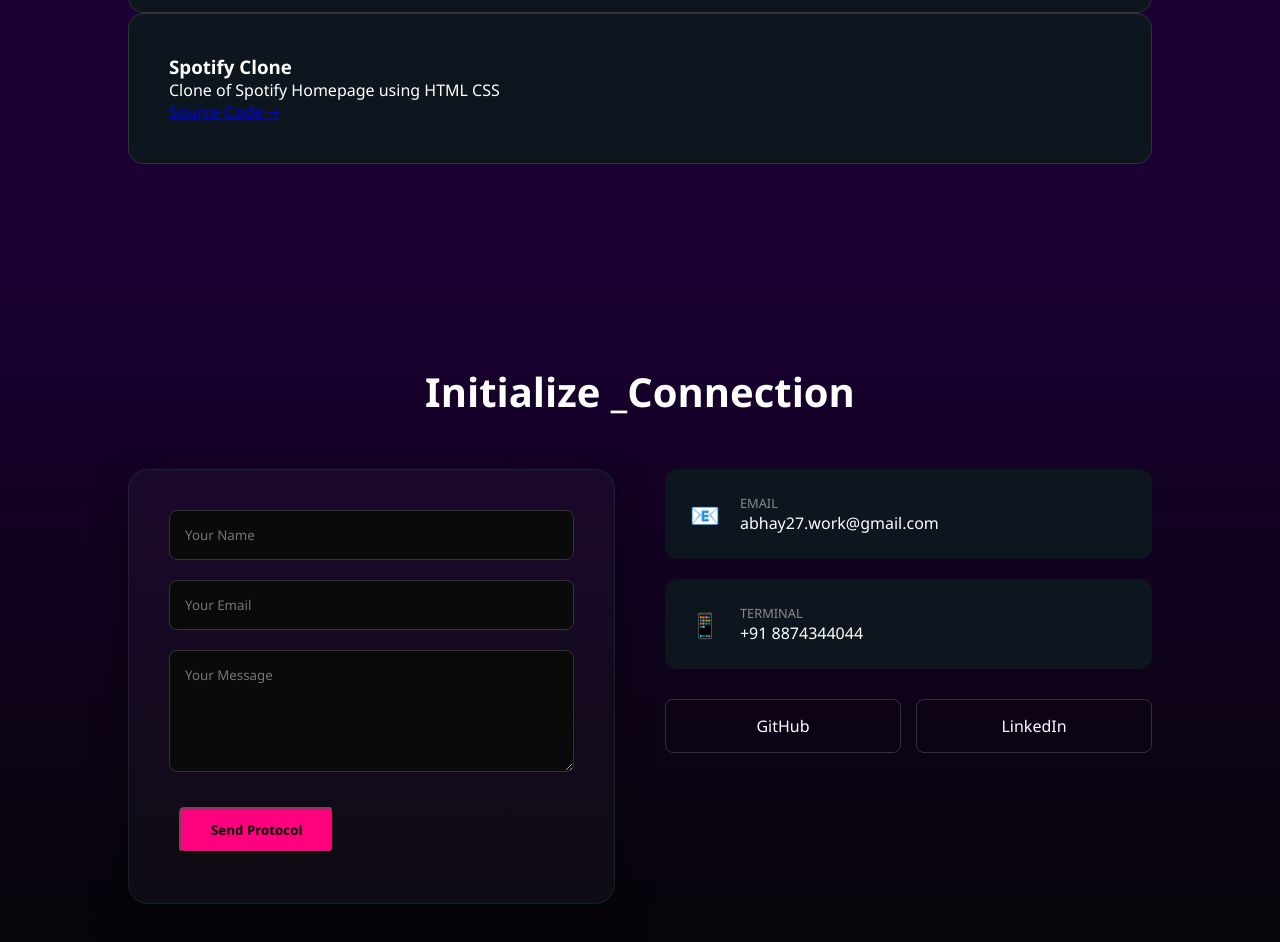
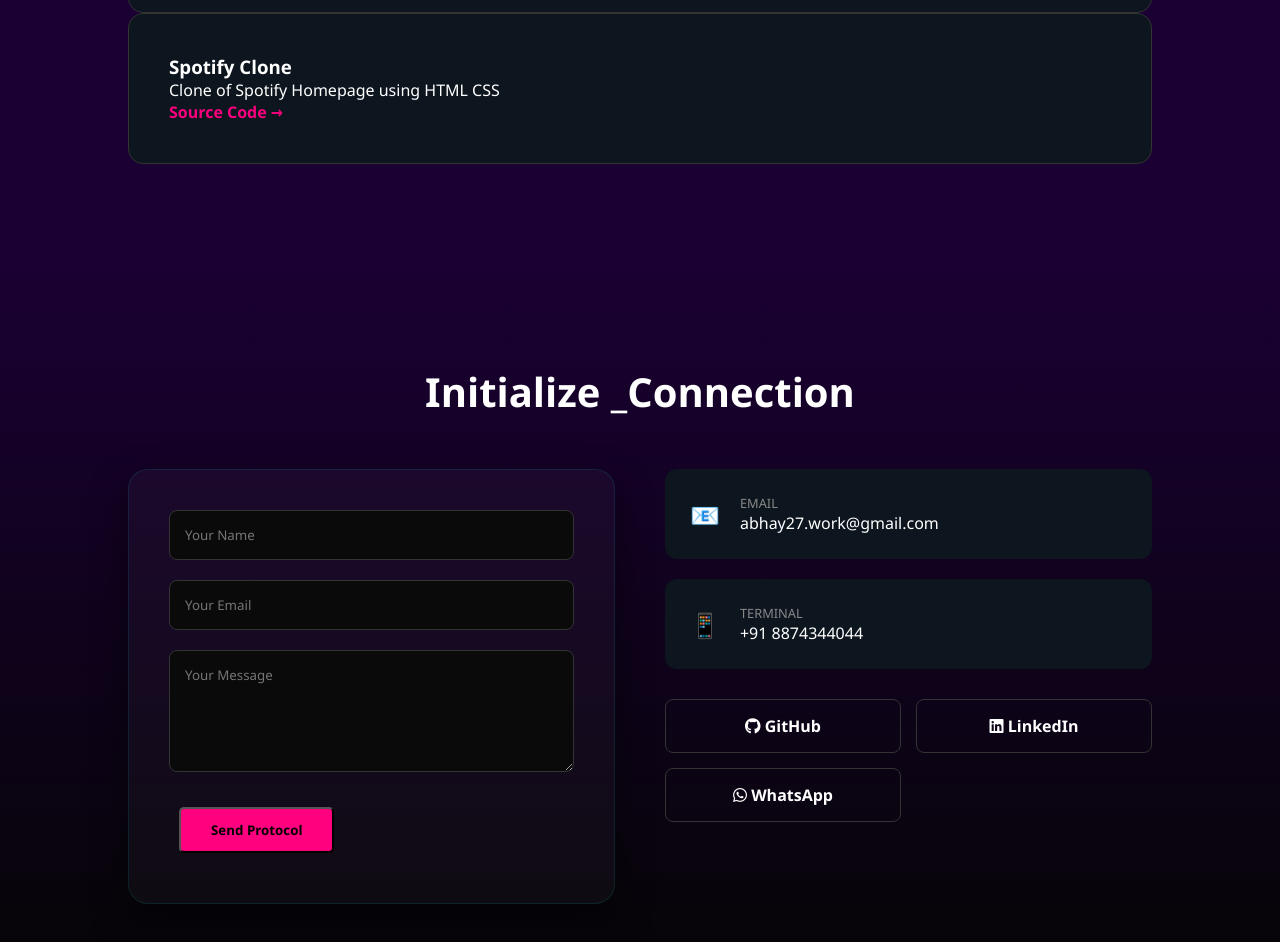
Before and after one commit to Archie-Abhay/Portfolio, a plain HTML site: page index.html in a window 1280 px wide. Shown: the part 1598-2540 px from the top of the page. Drawn offline with nearby package versions, Linux system fonts and the light colour scheme.

Commit message:
whatsapp and css features improved

```diff
--- a/index.html
+++ b/index.html
@@ -6,6 +6,7 @@
     <title>Abhay Shukla | Full Stack Hustler</title>
     <link rel="stylesheet" href="style.css">
     <script src="https://unpkg.com/scrollreveal"></script>
+    <link rel="stylesheet" href="https://cdnjs.cloudflare.com/ajax/libs/font-awesome/6.4.0/css/all.min.css">
 </head>
 <body>
     <div id="custom-cursor"></div>
@@ -53,12 +54,12 @@
             <div class="project-card">
                 <h3>Yugant</h3>
                 <p>The Virtual Assistant built with Python. Intelligent, responsive, and powerful.</p>
-                <a href="https://github.com/Archie-Abhay" class="project-link">Source Code →</a>
+                <a href="https://github.com/Archie-Abhay/Yugant" class="project-link">Source Code →</a>
             </div>
             <div class="project-card">
                 <h3>Spotify Clone </h3>
                 <p>Clone of Spotify Homepage using HTML CSS</p>
-                <a href="https://github.com/Archie-Abhay" class="project-link">Source Code →</a>
+                <a href="https://github.com/Archie-Abhay/Spotify" class="project-link">Source Code →</a>
             </div>
         </div>
     </section>
@@ -97,20 +98,20 @@
                 </div>
             </div>
             <div class="social-grid">
-                <a href="https://github.com/Archie-Abhay" class="social-item">GitHub</a>
-                <a href="https://www.linkedin.com/in/abhay-shukla-42309a326" class="social-item">LinkedIn</a>
-            </div>
+               <a href="https://github.com/Archie-Abhay" class="social-item"><i class="fab fa-github"></i> GitHub</a>
+               <a href="https://www.linkedin.com/in/abhay-shukla-42309a326" class="social-item"><i class="fab fa-linkedin"></i> LinkedIn</a>
+
+               <a href="https://wa.me/918874344044?text=Hi%20Abhay,%20I%20saw%20your%20portfolio!"
+                 target="_blank"
+                 class="social-item whatsapp-btn">
+                <i class="fab fa-whatsapp"></i> WhatsApp
+                </a>
+              </div>
+
         </div>
     </div>
 </section>
 
-    <!-- <footer id="contact">
-        <h2>Let's Connect</h2>
-        <p>Email: abhay27.work@gmail.com</p>
-        <p>Ph: +91 8874344044</p>
-        <div class="social-icons">
-            <a href="https://www.linkedin.com/in/abhay-shukla-42309a326">LinkedIn</a>
-            <a href="https://github.com/Archie-Abhay">GitHub</a> -->
         </div>
     </footer>
 
--- a/style.css
+++ b/style.css
@@ -1,3 +1,5 @@
+/* dont expect  me to write this css code by my own, yeah! i used chatgpt */
+
 :root {
     --bg-color: #0a0a0a;
     --accent-color: #00f2ff;
@@ -223,19 +225,33 @@ nav {
 }
 
 :root {
-    /* Base Colors */
-    --bg-color: #1a0033;           /* Deep Midnight Blue/Black */
-    --card-bg: #0d161f;            /* Slightly lighter navy for cards */
 
-    /* Primary Accent: Classic "Tech" Emerald */
+    --bg-color: #1a0033;
+    --card-bg: #0d161f;
+
+
     --accent-color: #ff007f;
     --accent-glow: rgba(0, 255, 157, 0.4);
 
-    /* Secondary Accent: Electric Lime */
+
     --secondary-accent: #bcff00;
 
-    /* Text & UI */
+
     --text-main: #e0e6ed;
     --text-dim: #8892b0;
     --border-glow: rgba(0, 255, 157, 0.15);
 }
+
+
+/* Target the source code link specifically or all anchor tags */
+.project-link, a {
+    color: var(--accent-color);
+    text-decoration: none;         /* Removes the underline */
+    font-weight: 600;
+    transition: 0.3s ease;         /*hover effect */
+}
+
+.project-link:hover, a:hover {
+    color: var(--secondary-accent); /* Changes color on hover */
+    text-shadow: 0 0 8px var(--accent-glow);
+}
```
